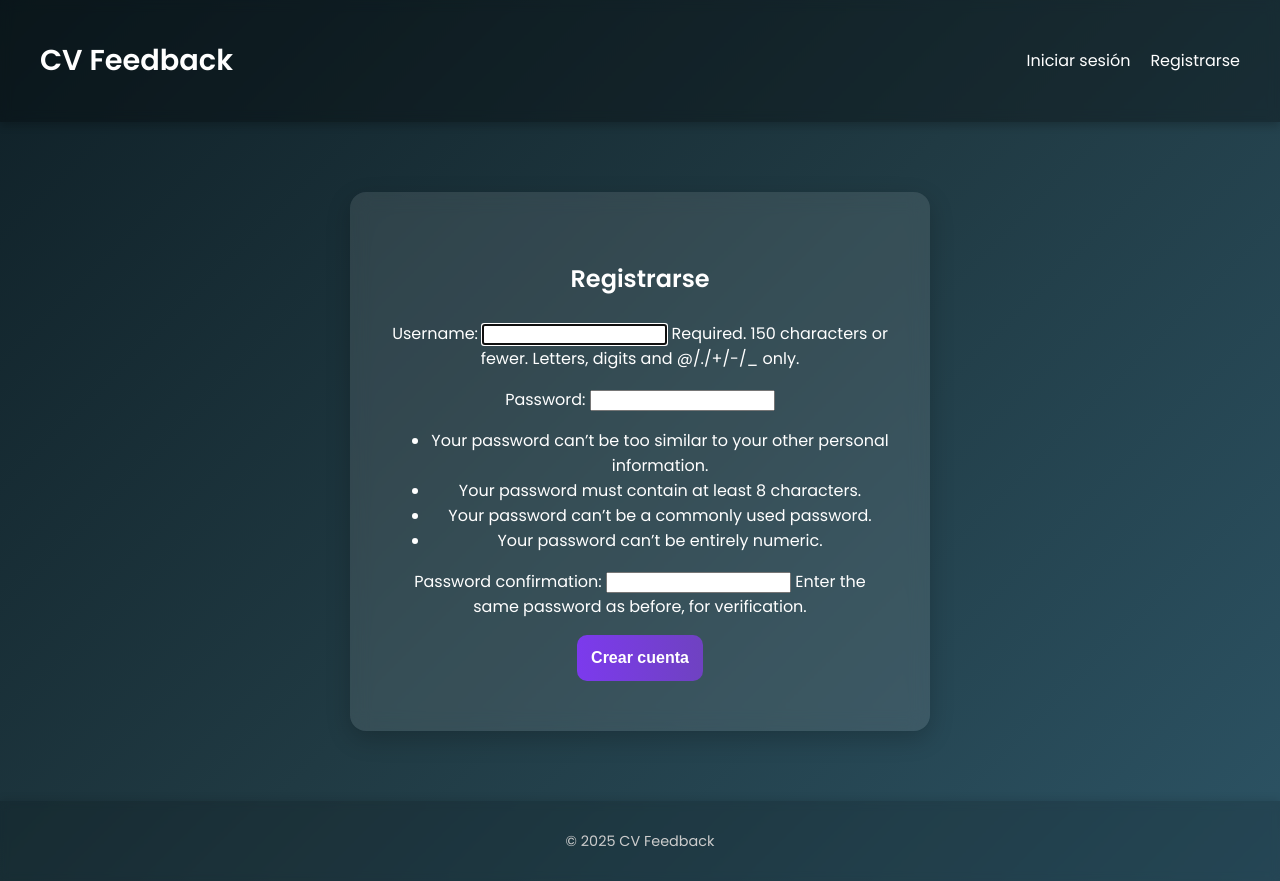
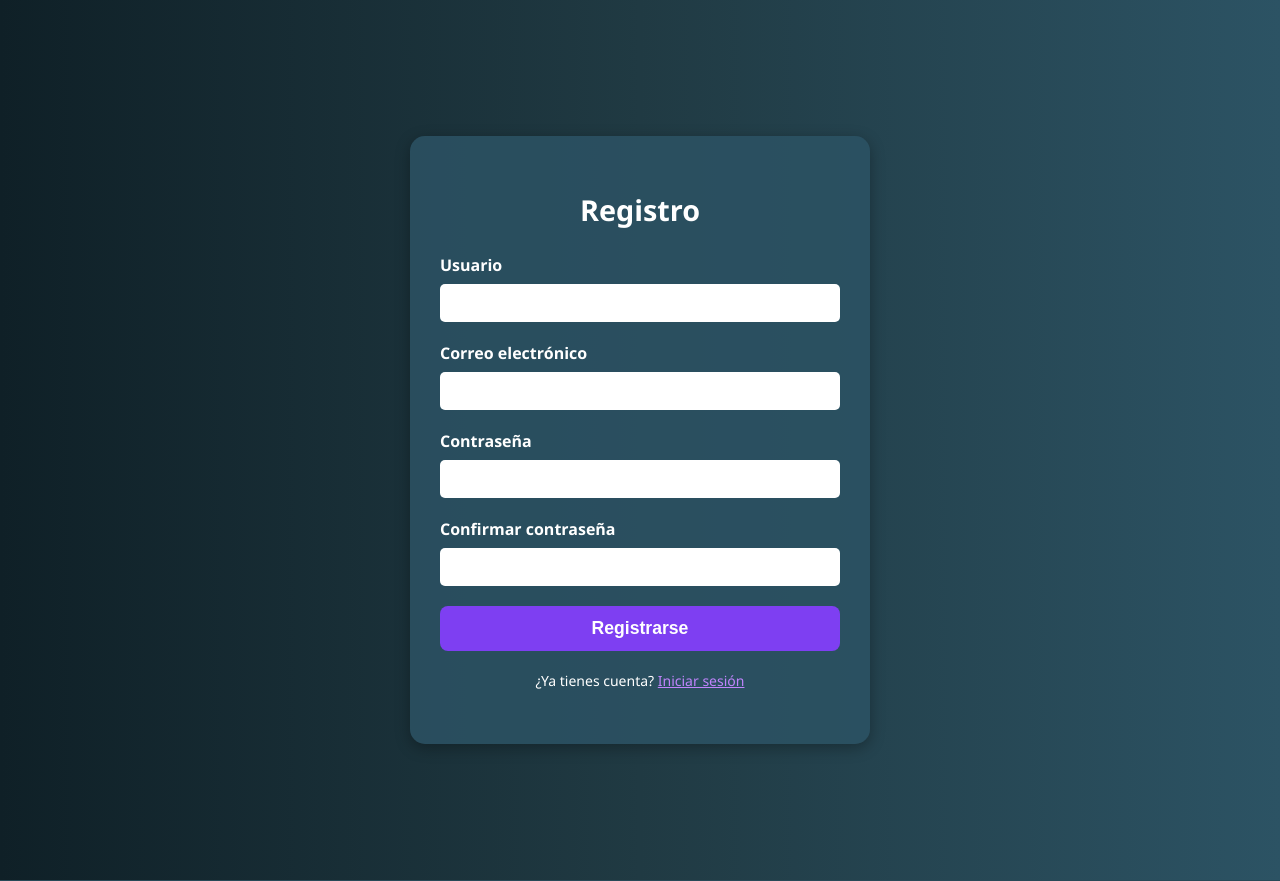
Before and after one commit to M0ntoya/CVs-IA, a Django app: page /register/ in a window 1280 px wide. Run offline with Django 5.2, Linux system fonts and the light colour scheme.

Commit message:
Realice cambios en los estilos de login y register porque se habian movido por el ultimo cambio realizado

```diff
--- a/cvfeedback/cvchat/static/cvchat/styles.css
+++ b/cvfeedback/cvchat/static/cvchat/styles.css
@@ -234,3 +234,99 @@ button, .btn {
 button:hover, .btn:hover {
   background: linear-gradient(90deg, #6f42c1, #5936a7);
 }
+
+.form-container {
+  max-width: 500px;
+  margin: 0 auto;
+  background-color: #ffffff;
+  padding: 30px;
+  border-radius: 12px;
+  box-shadow: 0 0 15px rgba(0, 0, 0, 0.1);
+}
+
+.form-title {
+  text-align: center;
+  margin-bottom: 20px;
+  color: #4f46e5;
+}
+
+.form-group {
+  margin-bottom: 15px;
+}
+
+.form-group label {
+  display: block;
+  font-weight: 600;
+  margin-bottom: 5px;
+  color: #333;
+}
+
+.form-group input {
+  width: 100%;
+  padding: 10px 12px;
+  border: 1px solid #ccc;
+  border-radius: 8px;
+  font-size: 1rem;
+}
+
+.auth-form-container {
+  max-width: 500px;
+  margin: 60px auto;
+  background-color: #ffffff;
+  padding: 40px;
+  border-radius: 12px;
+  box-shadow: 0 4px 20px rgba(0, 0, 0, 0.1);
+}
+
+.auth-form-container h2 {
+  text-align: center;
+  margin-bottom: 30px;
+  color: var(--primary-color, #2e8bff);
+}
+
+.auth-form label {
+  display: block;
+  margin-bottom: 6px;
+  font-weight: bold;
+  color: #333;
+}
+
+.auth-form input {
+  width: 100%;
+  padding: 10px 14px;
+  margin-bottom: 20px;
+  border: 1px solid #ccc;
+  border-radius: 6px;
+  font-size: 15px;
+}
+
+.auth-form button {
+  width: 100%;
+  padding: 12px;
+  background-color: #2e8bff;
+  color: white;
+  border: none;
+  border-radius: 6px;
+  font-size: 16px;
+  font-weight: bold;
+  cursor: pointer;
+  transition: background-color 0.3s ease;
+}
+
+.auth-form button:hover {
+  background-color: #1c6ed9;
+}
+
+.auth-form-footer {
+  text-align: center;
+  margin-top: 20px;
+  font-size: 14px;
+}
+.auth-form-footer a {
+  color: #2e8bff;
+  font-weight: bold;
+  text-decoration: none;
+}
+.auth-form-footer a:hover {
+  text-decoration: underline;
+}
--- a/cvfeedback/cvchat/templates/cvchat/analizar-cv.html
+++ b/cvfeedback/cvchat/templates/cvchat/analizar-cv.html
@@ -26,7 +26,7 @@
 </div>
 
 <script>
-  // Mostrar nombre de archivo seleccionado
+  // mostrar nombre de archivo seleccionado
   const inputFile = document.getElementById('cvFile');
   const fileNameDiv = document.getElementById('fileName');
 
--- a/cvfeedback/cvchat/templates/cvchat/historial.html
+++ b/cvfeedback/cvchat/templates/cvchat/historial.html
@@ -1,4 +1,6 @@
 {% extends 'cvchat/base.html' %}
+{% load tz %}
+{% localtime on %}
 {% block title %}Historial de CVs{% endblock %}
 
 {% block content %}
@@ -18,7 +20,7 @@
           </details>
 
 
-          <a href="{{ cv.archivo_pdf.url }}" class="btn">Descargar CV</a>
+
         </div>
       {% endfor %}
     </div>
@@ -30,3 +32,4 @@
   <a href="{% url 'analizar_cv' %}" class="btn">Subir nuevo CV</a>
 </div>
 {% endblock %}
+{% endlocaltime %}
--- a/cvfeedback/cvchat/templates/cvchat/register.html
+++ b/cvfeedback/cvchat/templates/cvchat/register.html
@@ -1,13 +1,122 @@
-{% extends 'cvchat/base.html' %}
-{% block title %}Registrarse{% endblock %}
+<!DOCTYPE html>
+<html lang="es">
+<head>
+<meta charset="UTF-8" />
+<meta name="viewport" content="width=device-width, initial-scale=1" />
+<title>Registro</title>
+<style>
+  body {
+    margin: 0;
+    min-height: 100vh;
+    background: linear-gradient(to right, #0f2027, #203a43, #2c5364);
+    font-family: 'Segoe UI', Tahoma, Geneva, Verdana, sans-serif;
+    color: white;
+    display: flex;
+    justify-content: center;
+    align-items: center;
+    padding: 40px 20px;
+  }
 
-{% block content %}
-<div class="form-box">
-  <h2>Registrarse</h2>
-  <form method="post">
+  .form-container {
+    background: rgba(44, 83, 100, 0.85);
+    padding: 30px 30px 40px;
+    border-radius: 15px;
+    max-width: 400px;
+    width: 100%;
+    box-shadow: 0 4px 15px rgba(0,0,0,0.3);
+  }
+
+  h2 {
+    text-align: center;
+    margin-bottom: 25px;
+    font-weight: 700;
+    font-size: 1.8rem;
+  }
+
+  label {
+    display: block;
+    margin-bottom: 8px;
+    font-weight: 600;
+  }
+
+  input[type="text"],
+  input[type="email"],
+  input[type="password"] {
+    width: 100%;
+    padding: 10px 12px;
+    margin-bottom: 20px;
+    border-radius: 5px;
+    border: none;
+    font-size: 1rem;
+    box-sizing: border-box;
+  }
+
+  input[type="text"]:focus,
+  input[type="email"]:focus,
+  input[type="password"]:focus {
+    outline: none;
+    box-shadow: 0 0 6px #7e3ff2;
+    background-color: #f0f4f8;
+    color: #333;
+  }
+
+  button {
+    width: 100%;
+    padding: 12px;
+    background-color: #7e3ff2;
+    color: white;
+    border: none;
+    border-radius: 8px;
+    font-weight: 700;
+    font-size: 1.1rem;
+    cursor: pointer;
+    transition: background-color 0.3s ease;
+  }
+
+  button:hover {
+    background-color: #5a2ecc;
+  }
+
+  p {
+    margin-top: 20px;
+    text-align: center;
+    font-size: 14px;
+  }
+
+  a {
+    color: #c084fc;
+    text-decoration: underline;
+  }
+
+  a:hover {
+    color: #9f63f7;
+  }
+</style>
+</head>
+<body>
+
+<div class="form-container">
+  <h2>Registro</h2>
+  <form method="POST" action="/register/">
     {% csrf_token %}
-    {{ form.as_p }}
-    <button type="submit">Crear cuenta</button>
+    <label for="username-register">Usuario</label>
+    <input id="username-register" type="text" name="username" required />
+
+    <label for="email-register">Correo electrónico</label>
+    <input id="email-register" type="email" name="email" required />
+
+    <label for="password1-register">Contraseña</label>
+    <input id="password1-register" type="password" name="password1" required />
+
+    <label for="password2-register">Confirmar contraseña</label>
+    <input id="password2-register" type="password" name="password2" required />
+
+    <button type="submit">Registrarse</button>
   </form>
+  <p>¿Ya tienes cuenta?
+    <a href="/login/">Iniciar sesión</a>
+  </p>
 </div>
-{% endblock %}
+
+</body>
+</html>
--- a/cvfeedback/cvchat/views.py
+++ b/cvfeedback/cvchat/views.py
@@ -14,7 +14,7 @@ from .utils import validar_archivo_pdf, sanitizar_texto, obtener_feedback_cv
 import fitz
 import markdown
 
-# --- VISTAS DE AUTENTICACIÓN ---
+
 
 def register_view(request):
     if request.method == 'POST':
@@ -42,7 +42,7 @@ def logout_view(request):
     logout(request)
     return redirect('login')
 
-# --- API REST para subir CV (no afecta HTML, pero se mantiene funcional) ---
+
 
 class CVAPIView(APIView):
     permission_classes = [IsAuthenticated]
@@ -88,7 +88,7 @@ class CVAPIView(APIView):
                 text += page.get_text()
         return text
 
-# --- Vista para analizar CV desde HTML ---
+# vista para analizar CV
 
 @login_required
 def analizar_cv(request):
@@ -101,22 +101,34 @@ def analizar_cv(request):
             texto_cv = sanitizar_texto(extraer_texto_pdf(archivo_pdf))
             feedback_markdown = obtener_feedback_cv(texto_cv)
 
-            # Convertir feedback Markdown a HTML con negritas, listas, etc.
-            feedback_html = markdown.markdown(feedback_markdown)
+            # version del CV
+            ultimo_cv = HistorialCV.objects.filter(usuario=request.user).order_by('-version').first()
+            if ultimo_cv and ultimo_cv.version:
+                try:
+                    nueva_version = float(ultimo_cv.version) + 0.1
+                except ValueError:
 
-            # Guardar en el historial del usuario
+                    nueva_version = 1.0
+            else:
+                nueva_version = 1.0
+
+            # guardar en el historial del usuario con la nueva versión
             HistorialCV.objects.create(
                 usuario=request.user,
                 archivo_pdf=archivo_pdf,
                 recomendaciones=feedback_markdown,
-                version="1.0",
+                version=f"{nueva_version:.1f}",
                 estado="Analizado"
             )
+
+            #  feedback Markdown a HTML con negritas, listas, etc.
+            feedback_html = markdown.markdown(feedback_markdown)
 
         except Exception as e:
             feedback_html = f'<p class="text-danger">Error al procesar el CV: {str(e)}</p>'
 
     return render(request, 'cvchat/analizar-cv.html', {'feedback': feedback_html})
+
 
 # --- Vista del historial de CVs ---
 
--- a/cvfeedback/cvfeedback/settings.py
+++ b/cvfeedback/cvfeedback/settings.py
@@ -134,7 +134,7 @@ AUTH_PASSWORD_VALIDATORS = [
 
 # Internationalization
 LANGUAGE_CODE = 'en-us'
-TIME_ZONE = 'UTC'
+TIME_ZONE = 'America/Mexico_City'
 USE_I18N = True
 USE_TZ = True
 
```
Also changed, not shown: cvfeedback/cvchat/templates/cvchat/login.html (+110 -9 lines), 3 other files.
